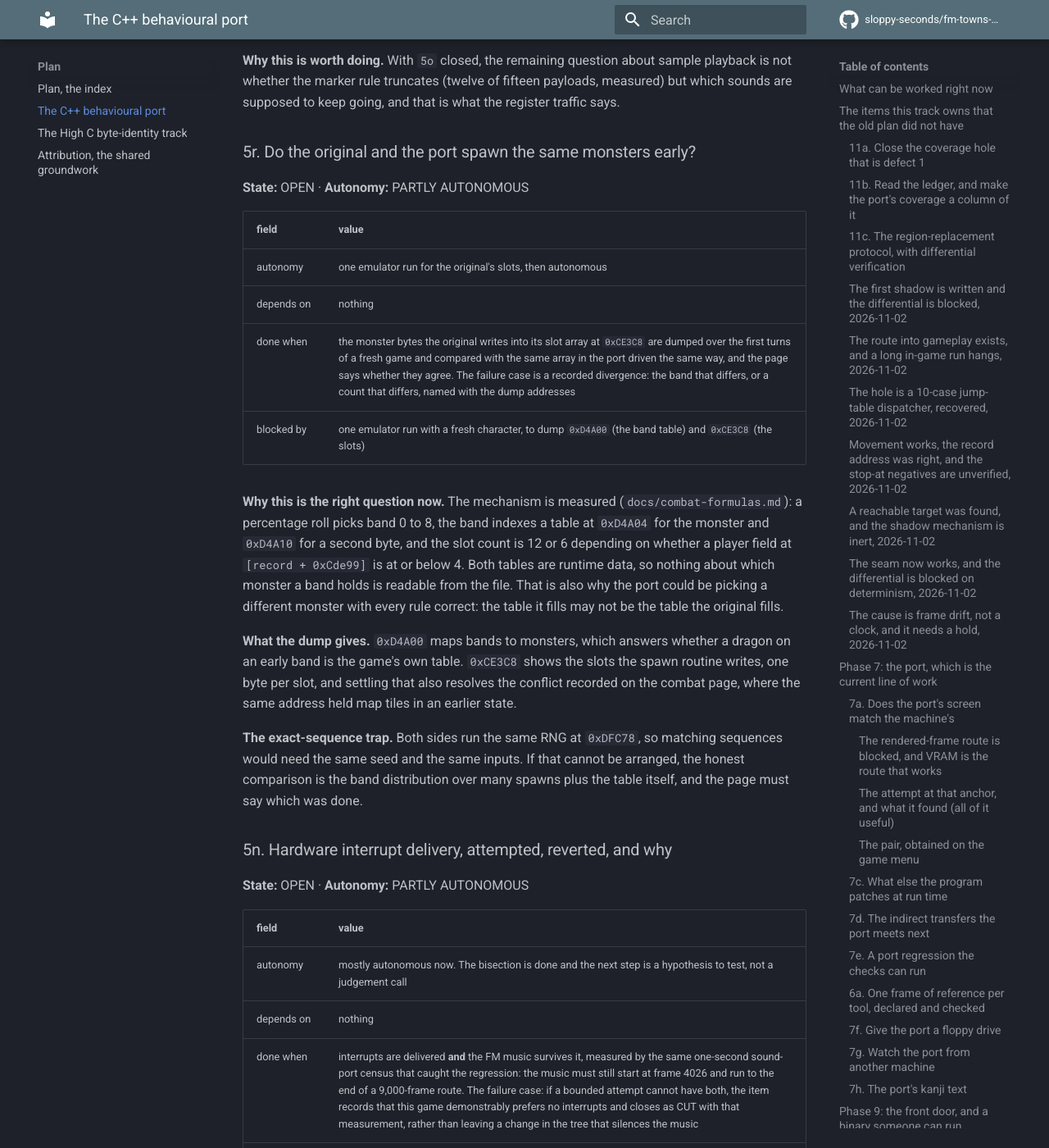
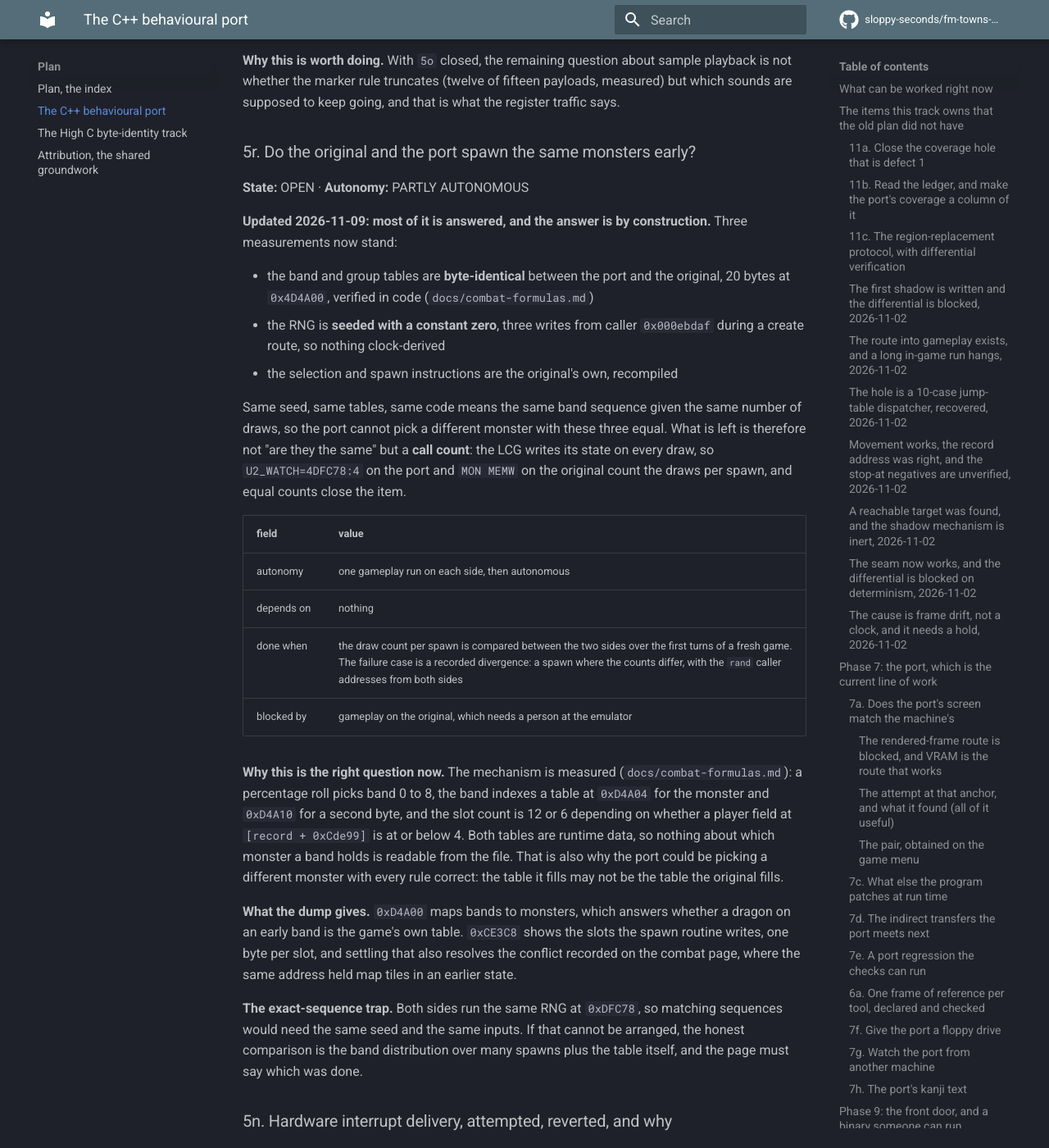
Before and after one commit to sloppy-seconds/fm-towns-ultima, an MkDocs documentation site: the page built from docs/plan-port.md, in a window 1280 px wide and 1400 px high, scrolled down 59537 px. Shown: the whole window at 82% size. Built offline with MkDocs 1.6.1 and Material for MkDocs 9.7.7, drawn with Linux system fonts in a browser that asks for light colours; comment, search, counter and statistics services are not loaded.

Commit message:
plan 5r: narrowed to a draw count, because the rest is answered by construction
Three measurements now stand: the band and group tables are byte-identical between the port and the original, the RNG is seeded with a
constant zero from one caller, and the selection and spawn instructions are the original's own. Same seed, same tables, same code means the
same band sequence given the same number of draws, so the port cannot pick a different monster with those three equal.

What is left is a call count rather than a value comparison: the LCG writes its state on every draw, so U2_WATCH on the port and MON MEMW on
the original count draws per spawn, and equal counts close the item. The item now says that, with the failure case named and the blocker being
gameplay on the original.

```diff
--- a/docs/plan-port.md
+++ b/docs/plan-port.md
@@ -1878,12 +1878,23 @@ answers it. The rig script for that is `pcmwatch.sh` in `/home/paul/Downloads/ut
 
 **State:** OPEN · **Autonomy:** PARTLY AUTONOMOUS
 
-| field | value |
-|---|---|
-| autonomy | one emulator run for the original's slots, then autonomous |
+**Updated 2026-11-09: most of it is answered, and the answer is by construction.** Three measurements now stand:
+
+- the band and group tables are **byte-identical** between the port and the original, 20 bytes at `0x4D4A00`, verified in code
+  (`docs/combat-formulas.md`)
+- the RNG is **seeded with a constant zero**, three writes from caller `0x000ebdaf` during a create route, so nothing clock-derived
+- the selection and spawn instructions are the original's own, recompiled
+
+Same seed, same tables, same code means the same band sequence given the same number of draws, so the port cannot pick a different monster
+with these three equal. What is left is therefore not "are they the same" but a **call count**: the LCG writes its state on every draw, so
+`U2_WATCH=4DFC78:4` on the port and `MON MEMW` on the original count the draws per spawn, and equal counts close the item.
+
+| field | value |
+|---|---|
+| autonomy | one gameplay run on each side, then autonomous |
 | depends on | nothing |
-| done when | the monster bytes the original writes into its slot array at `0xCE3C8` are dumped over the first turns of a fresh game and compared with the same array in the port driven the same way, and the page says whether they agree. The failure case is a recorded divergence: the band that differs, or a count that differs, named with the dump addresses |
-| blocked by | one emulator run with a fresh character, to dump `0xD4A00` (the band table) and `0xCE3C8` (the slots) |
+| done when | the draw count per spawn is compared between the two sides over the first turns of a fresh game. The failure case is a recorded divergence: a spawn where the counts differ, with the `rand` caller addresses from both sides |
+| blocked by | gameplay on the original, which needs a person at the emulator |
 
 **Why this is the right question now.** The mechanism is measured (`docs/combat-formulas.md`): a percentage roll picks band 0 to 8, the band
 indexes a table at `0xD4A04` for the monster and `0xD4A10` for a second byte, and the slot count is 12 or 6 depending on whether a player
```
